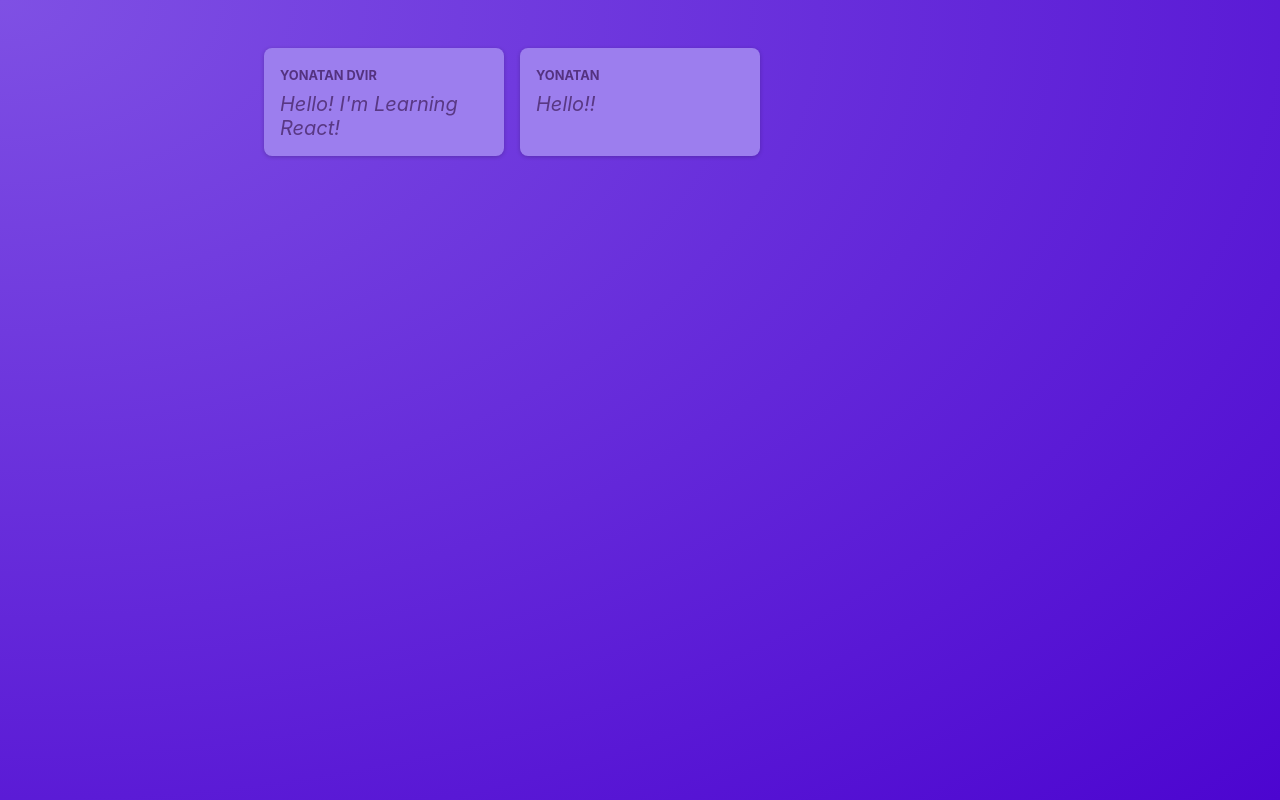
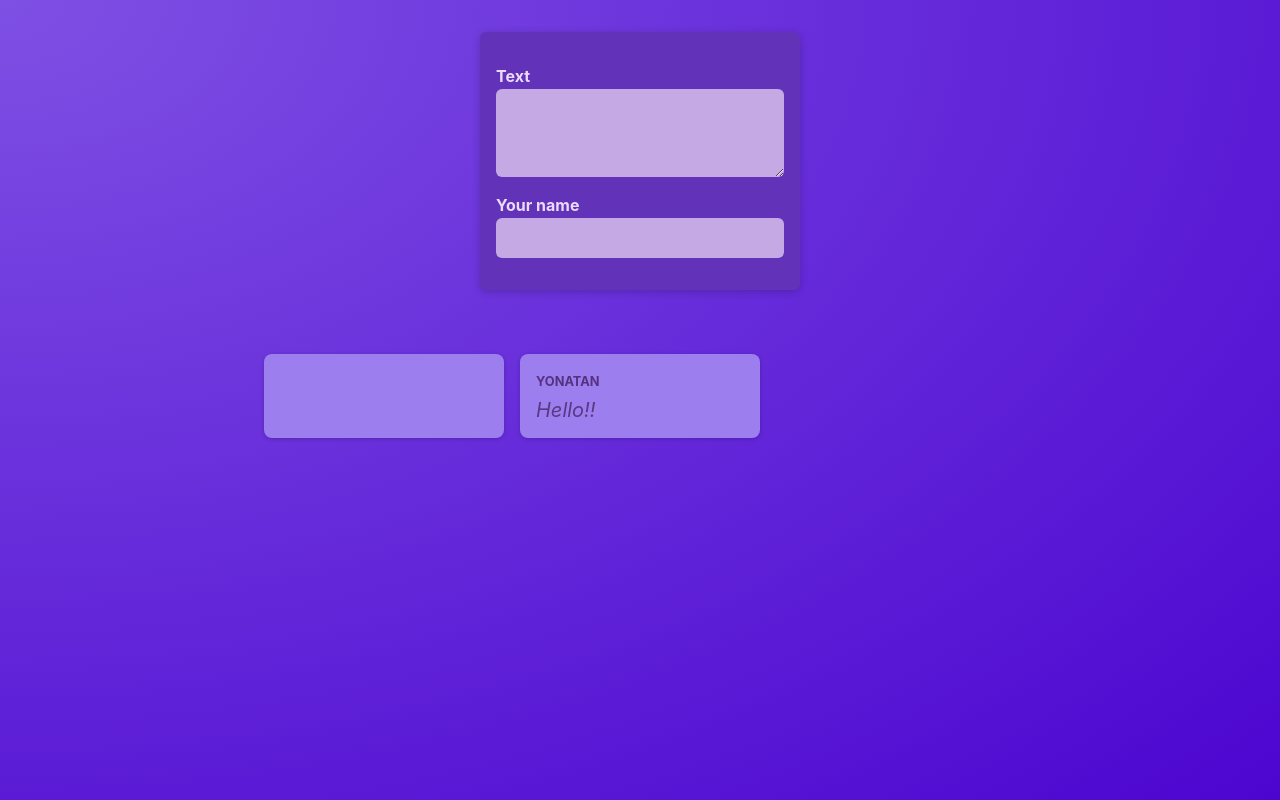
Before and after one commit to yonatan-dvir/react-tweeter, a React (Vite) app: page / in a window 1280 px wide. Built offline with nearby package versions, Linux system fonts and the light colour scheme.

Commit message:
Add a NewPost component

```diff
--- /dev/null
+++ b/src/components/NewPost.jsx
@@ -0,0 +1,18 @@
+import classes from "./NewPost.module.css";
+
+function NewPost(props) {
+  return (
+    <form className={classes.form}>
+      <p>
+        <label htmlFor="body">Text</label>
+        <textarea id="body" required rows={3} onChange={props.onBodyChange} />
+      </p>
+      <p>
+        <label htmlFor="name">Your name</label>
+        <input type="text" id="name" required onChange={props.onAuthorChange} />
+      </p>
+    </form>
+  );
+}
+
+export default NewPost;
--- /dev/null
+++ b/src/components/NewPost.module.css
@@ -0,0 +1,55 @@
+.form {
+  background-color: #6233b9;
+  padding: 1rem;
+  width: 20rem;
+  margin: 2rem auto;
+  border-radius: 6px;
+  box-shadow: 0 2px 8px rgba(0, 0, 0, 0.2);
+}
+
+.form label {
+  display: block;
+  margin-bottom: 0.05rem;
+  color: #eadbfb;
+  font-weight: bold;
+}
+
+.form input,
+.form textarea {
+  display: block;
+  width: 100%;
+  font: inherit;
+  padding: 0.5rem;
+  border-radius: 6px;
+  border: none;
+  background-color: #c4a9e4;
+  color: #28262c;
+}
+
+.actions {
+  display: flex;
+  justify-content: flex-end;
+  gap: 0.5rem;
+}
+
+.actions button {
+  cursor: pointer;
+  font: inherit;
+  padding: 0.5rem 1.5rem;
+  border: none;
+  border-radius: 4px;
+  background-color: #34036c;
+  color: #e5d5f7;
+}
+
+.actions button:hover {
+  background-color: #23014a;
+}
+
+.actions button[type="button"] {
+  background-color: transparent;
+}
+
+.actions button[type="button"]:hover {
+  color: #d1bee6;
+}
--- a/src/components/Post.jsx
+++ b/src/components/Post.jsx
@@ -3,7 +3,7 @@
 function Post(props) {
   return (
     <li className={classes.post}>
-      <p className={classes.author}>{props.name}</p>
+      <p className={classes.author}>{props.author}</p>
       <p className={classes.text}>{props.body}</p>
     </li>
   );
--- a/src/components/PostsList.jsx
+++ b/src/components/PostsList.jsx
@@ -1,12 +1,29 @@
 import Post from "./Post";
+import NewPost from "./NewPost";
 import classes from "./PostsList.module.css";
+import { useState } from "react";
 
 function PostList() {
+  const [enteredBody, setEnteredBody] = useState("");
+  const [enteredAuthor, setEnteredAuthor] = useState("");
+
+  function bodyChangeHandler(event) {
+    setEnteredBody(event.target.value);
+  }
+  function authorChangeHandler(event) {
+    setEnteredAuthor(event.target.value);
+  }
   return (
-    <ul className={classes.posts}>
-      <Post name="Yonatan Dvir" body="Hello! I'm Learning React!" />
-      <Post name="Yonatan" body="Hello!!" />
-    </ul>
+    <>
+      <NewPost
+        onBodyChange={bodyChangeHandler}
+        onAuthorChange={authorChangeHandler}
+      />
+      <ul className={classes.posts}>
+        <Post author={enteredAuthor} body={enteredBody} />
+        <Post author="Yonatan" body="Hello!!" />
+      </ul>
+    </>
   );
 }
 
```
